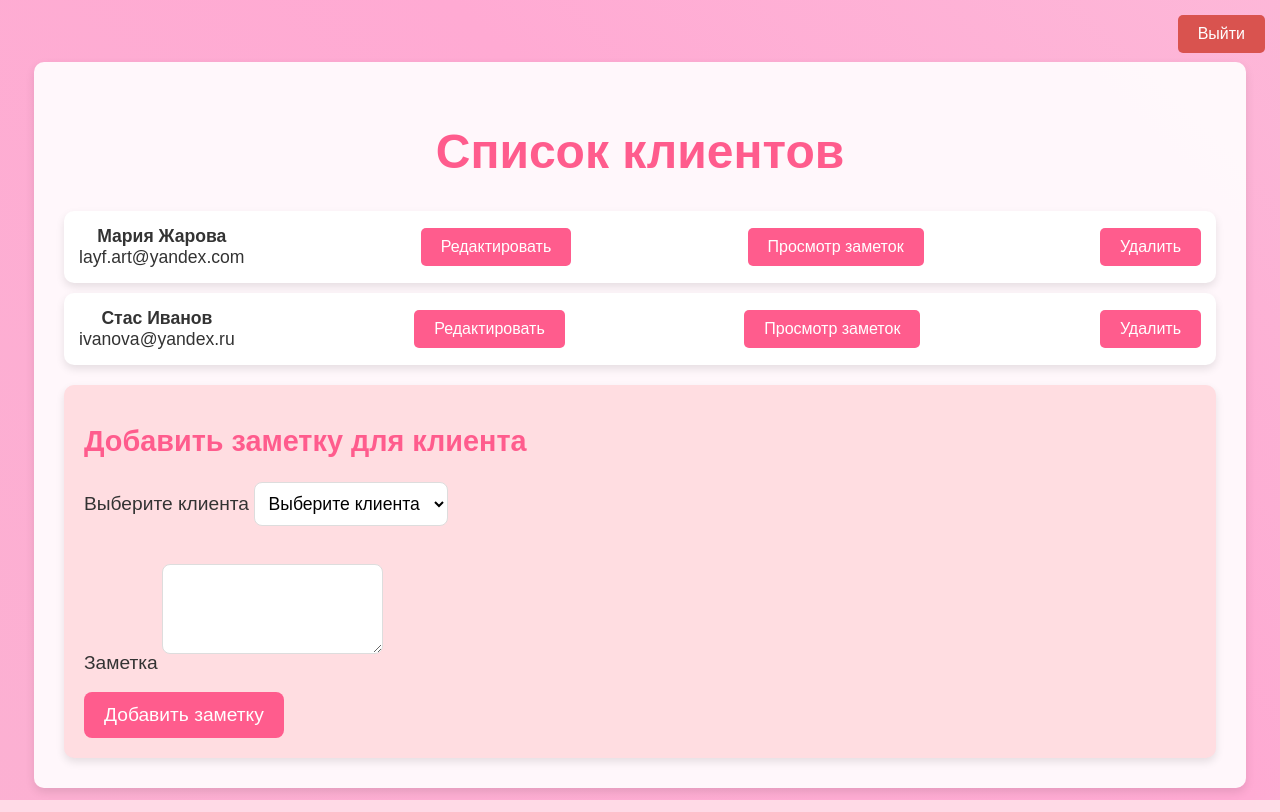
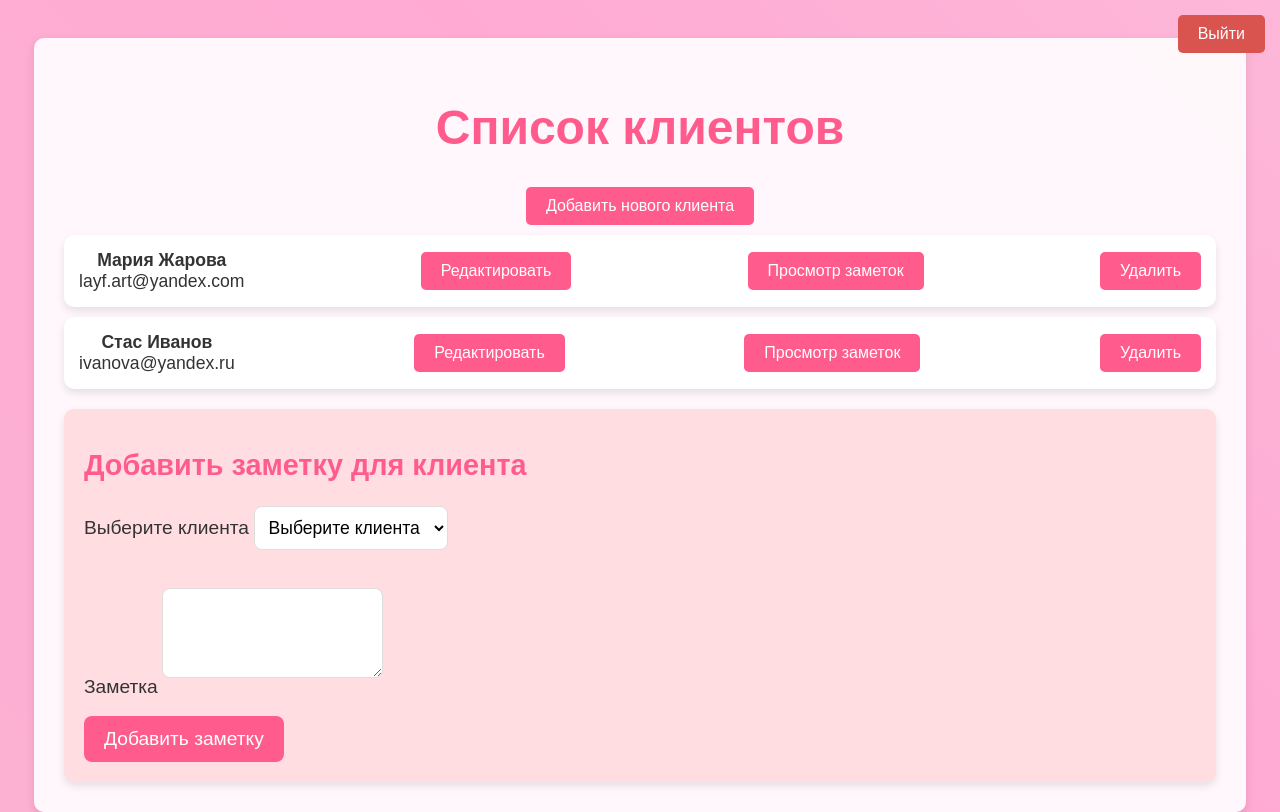
Before and after one commit to Xunbith/saas, a Flask app: page /clients in a window 1280 px wide. Run offline with Flask 3, Linux system fonts and the light colour scheme; a user stored in the database is signed in.

Commit message:
2 commit

```diff
--- a/templates/client_list.html
+++ b/templates/client_list.html
@@ -188,7 +188,9 @@
 <body>
     <div class="container">
         <h1>Список клиентов</h1>
-
+        <a href="{{ url_for('new_client') }}">
+            <button class="add-client-btn">Добавить нового клиента</button>
+        </a>
         <!-- Список клиентов -->
         <div>
             {% for client in clients %}
```
